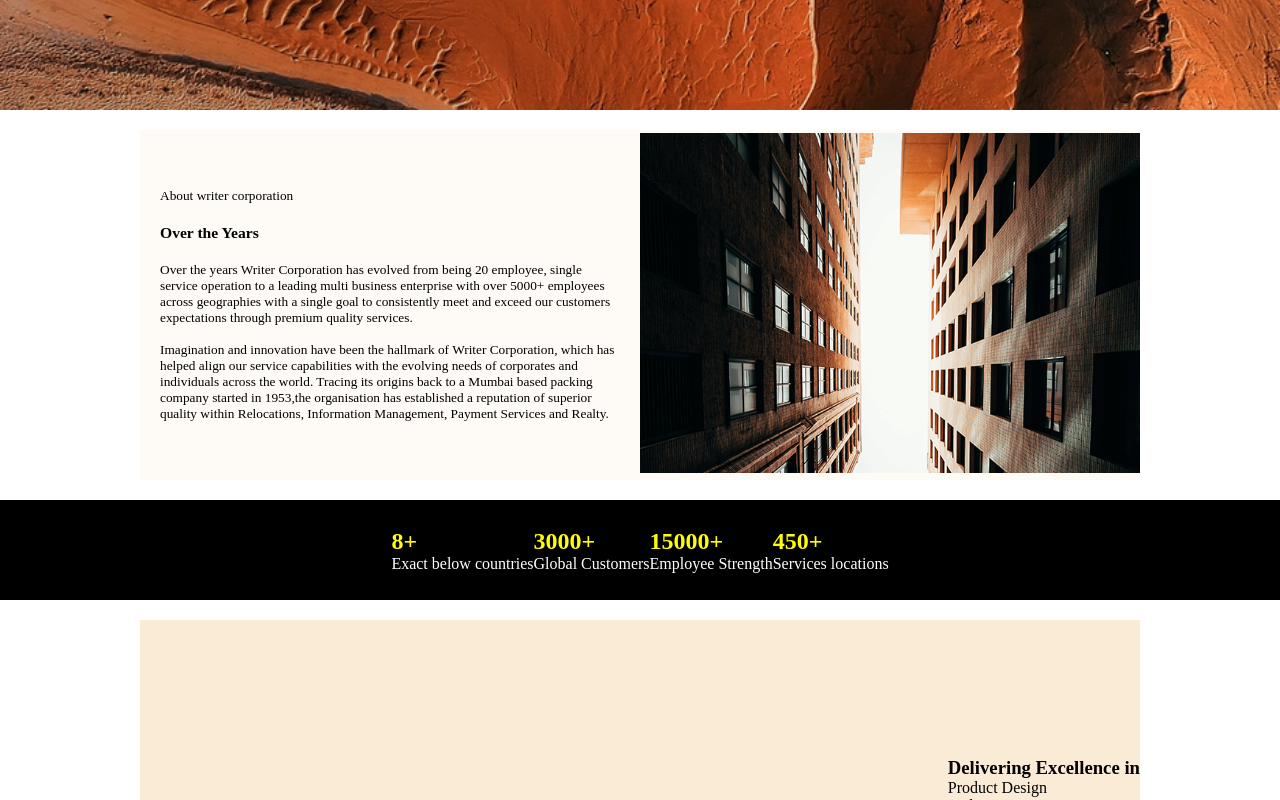
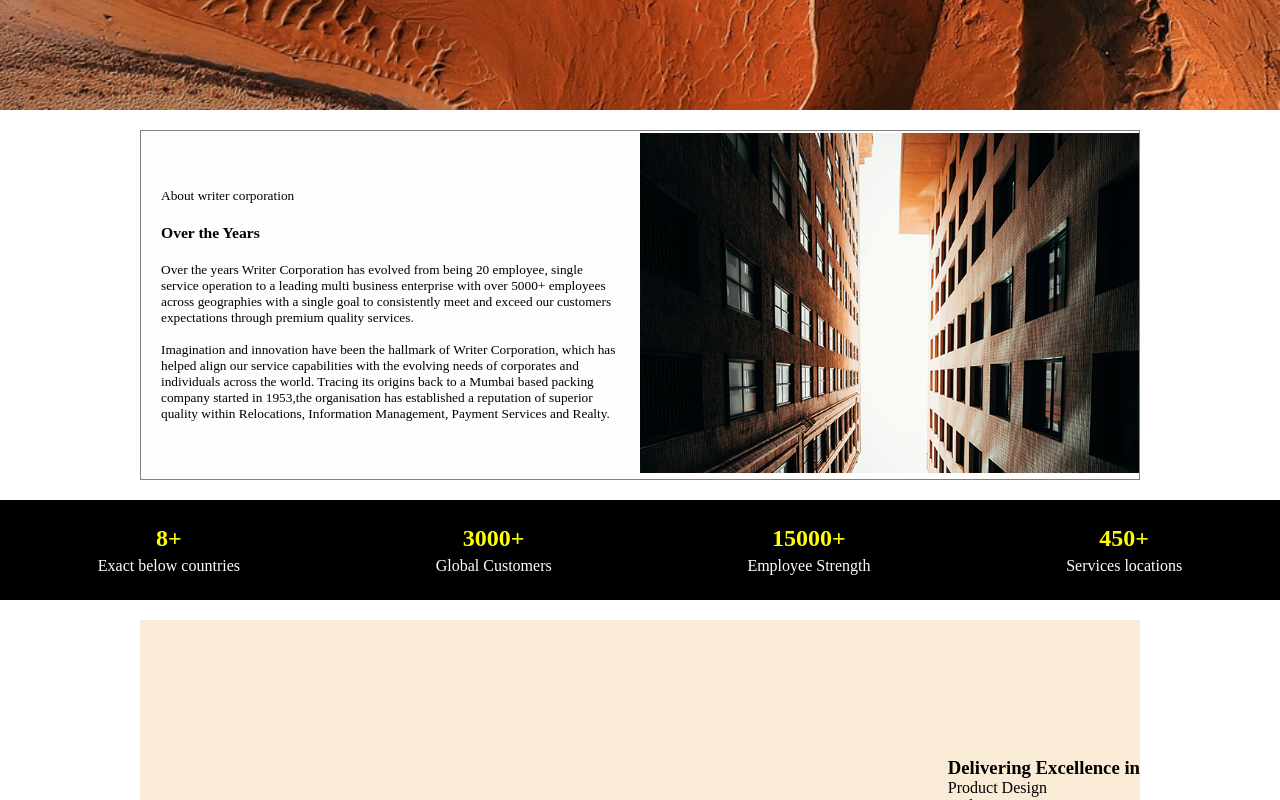
Before and after one commit to Gandhijinal/website, a plain HTML site: page Project/website/index.html in a window 1280 px wide. Shown: the part 592-1392 px from the top of the page. Drawn offline with Linux system fonts and the light colour scheme.

Commit message:
Update style.css

```diff
--- a/Project/website/style.css
+++ b/Project/website/style.css
@@ -90,11 +90,12 @@
     display: flex;
     justify-content: center;
     align-items: center;
-    background-color:rgba(250, 235, 215, 0.211);
+    background-color:rgba(250, 235, 215, 0.062);
     width: 80%;
     max-width: 1000px;
     height: 350px;
     margin: 20px auto;
+    border: 1px solid gray;
   }
 
   .paragraph{
@@ -125,12 +126,24 @@
     height: 100px;
     background-color: black ;
     display: flex;
-    justify-content: center;
+    justify-content: space-around;
     align-items: center;
+
   }
 
   .items{
-    display: block;
+    text-align: center;
+    padding: 0 20px;
+    flex-direction: column;
+    position: relative;
+  }
+
+  .items h2{
+    margin: 0;
+  }
+
+  .items p{
+    margin: 5px 0 0;
 
   }
 
@@ -143,6 +156,7 @@
   }
 
 
+
   .container3{
     width: 80%;
     max-width: 1000px;
@@ -152,4 +166,6 @@
     align-items: center;
     background-color: antiquewhite;
     margin: 20px auto;
+
+
   }
```
